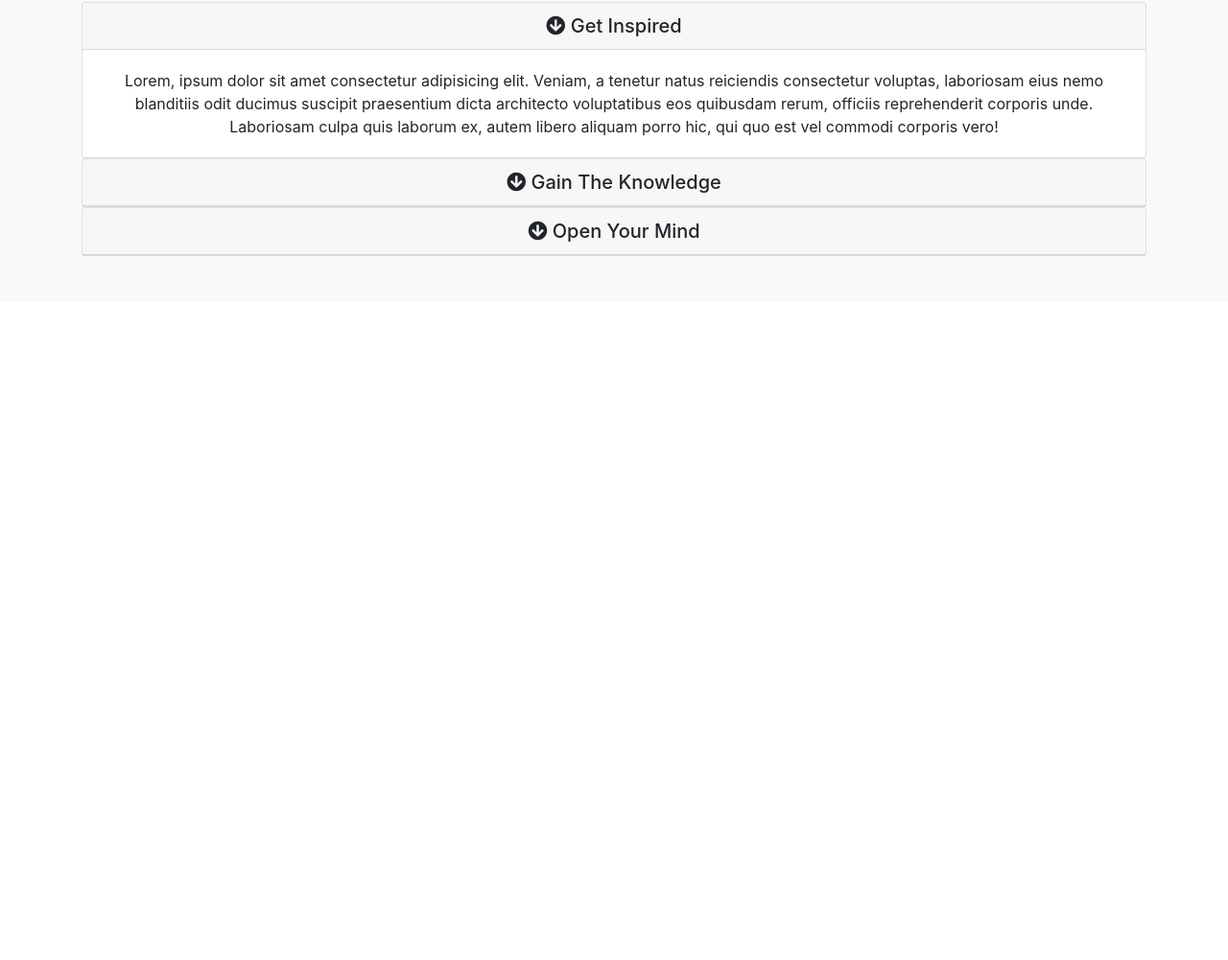
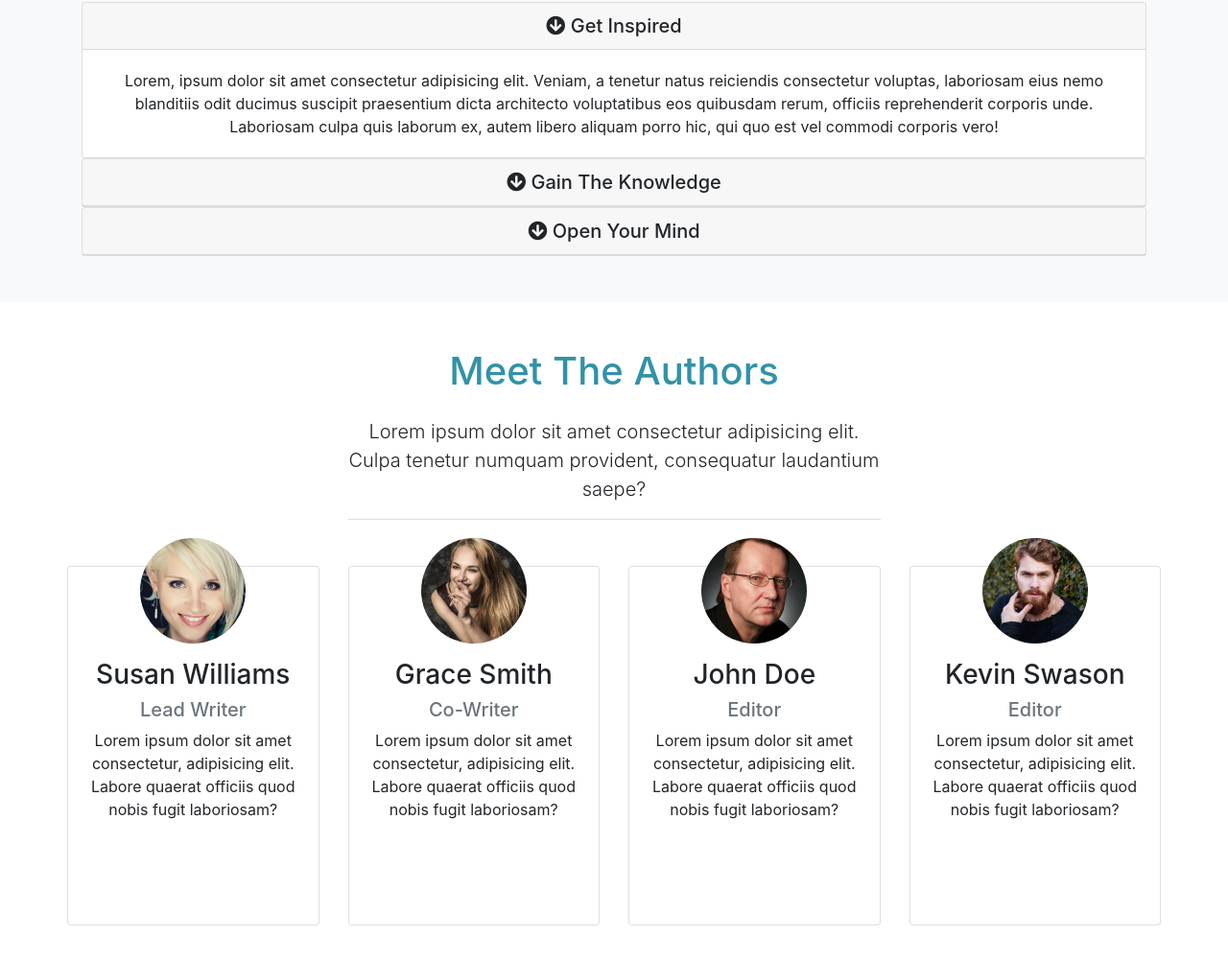
Before and after one commit to lily-silva/MizuxeBookTheme, a plain HTML site: page index.html in a window 1280 px wide. Shown: the part 1390-2391 px from the top of the page at 96% size. Before the commit the page ends 1705 px from the top, so only its background shows below. Drawn offline with nearby package versions, Linux system fonts and the light colour scheme.

Commit message:
meet the authors section

```diff
--- a/index.html
+++ b/index.html
@@ -200,6 +200,144 @@
   </div>
 </section>
 
+<!-- AUTHORS -->
+
+<section id="authors" class="my-5 text-center">
+  <div class="container">
+    <div class="row">
+      <div class="col">
+        <div class="info-header mb-5">
+          <h1 class="text-primary pb-3">Meet The Authors</h1>
+          <p class="lead">Lorem ipsum dolor sit amet consectetur adipisicing elit. Culpa tenetur numquam provident,
+            consequatur laudantium saepe?</p>
+        </div>
+      </div>
+
+      <div class="row">
+        <div class="col-lg-3 col-md-6">
+          <div class="card">
+            <div class="card-body">
+              <img src="img/person1.jpg" alt="" class="img-fluid rounded-circle w-50 mb-3">
+              <h3>Susan Williams</h3>
+              <h5 class="text-muted">Lead Writer</h5>
+              <p>Lorem ipsum dolor sit amet consectetur, adipisicing elit. Labore quaerat officiis quod nobis fugit
+                laboriosam?</p>
+              <div class="d-flex justify-content-center">
+                <div class="p-4">
+                  <a href="http://facebook.com">
+                    <i class="fab fa-facebook"></i>
+                  </a>
+                </div>
+                <div class="p-4">
+                  <a href="http://twitter.com">
+                    <i class="fab fa-twitter"></i>
+                  </a>
+                </div>
+                <div class="p-4">
+                  <a href="http://instagram.com">
+                    <i class="fab fa-instagram"></i>
+                  </a>
+                </div>
+              </div>
+            </div>
+          </div>
+        </div> <!-- Col -->
+
+        <div class="col-lg-3 col-md-6">
+          <div class="card">
+            <div class="card-body">
+              <img src="img/person2.jpg" alt="" class="img-fluid rounded-circle w-50 mb-3">
+              <h3>Grace Smith</h3>
+              <h5 class="text-muted">Co-Writer</h5>
+              <p>Lorem ipsum dolor sit amet consectetur, adipisicing elit. Labore quaerat officiis quod nobis fugit
+                laboriosam?</p>
+              <div class="d-flex justify-content-center">
+                <div class="p-4">
+                  <a href="http://facebook.com">
+                    <i class="fab fa-facebook"></i>
+                  </a>
+                </div>
+                <div class="p-4">
+                  <a href="http://twitter.com">
+                    <i class="fab fa-twitter"></i>
+                  </a>
+                </div>
+                <div class="p-4">
+                  <a href="http://instagram.com">
+                    <i class="fab fa-instagram"></i>
+                  </a>
+                </div>
+              </div>
+            </div>
+          </div>
+        </div><!-- Col -->
+
+        <div class="col-lg-3 col-md-6">
+          <div class="card">
+            <div class="card-body">
+              <img src="img/person3.jpg" alt="" class="img-fluid rounded-circle w-50 mb-3">
+              <h3>John Doe</h3>
+              <h5 class="text-muted">Editor</h5>
+              <p>Lorem ipsum dolor sit amet consectetur, adipisicing elit. Labore quaerat officiis quod nobis fugit
+                laboriosam?</p>
+              <div class="d-flex justify-content-center">
+                <div class="p-4">
+                  <a href="http://facebook.com">
+                    <i class="fab fa-facebook"></i>
+                  </a>
+                </div>
+                <div class="p-4">
+                  <a href="http://twitter.com">
+                    <i class="fab fa-twitter"></i>
+                  </a>
+                </div>
+                <div class="p-4">
+                  <a href="http://instagram.com">
+                    <i class="fab fa-instagram"></i>
+                  </a>
+                </div>
+              </div>
+            </div>
+          </div>
+        </div> <!-- Col -->
+
+        <div class="col-lg-3 col-md-6">
+          <div class="card">
+            <div class="card-body">
+              <img src="img/person4.jpg" alt="" class="img-fluid rounded-circle w-50 mb-3">
+              <h3>Kevin Swason</h3>
+              <h5 class="text-muted">Editor</h5>
+              <p>Lorem ipsum dolor sit amet consectetur, adipisicing elit. Labore quaerat officiis quod nobis fugit
+                laboriosam?</p>
+              <div class="d-flex justify-content-center">
+                <div class="p-4">
+                  <a href="http://facebook.com">
+                    <i class="fab fa-facebook"></i>
+                  </a>
+                </div>
+                <div class="p-4">
+                  <a href="http://twitter.com">
+                    <i class="fab fa-twitter"></i>
+                  </a>
+                </div>
+                <div class="p-4">
+                  <a href="http://instagram.com">
+                    <i class="fab fa-instagram"></i>
+                  </a>
+                </div>
+              </div>
+            </div>
+          </div>
+        </div> <!-- Col -->
+
+      </div>
+    </div>
+  </div>
+</section>
+
+<!-- CONTACT -->
+
+
 
 
 <script src="https://code.jquery.com/jquery-3.3.1.min.js"
--- a/sass/style.scss
+++ b/sass/style.scss
@@ -37,6 +37,21 @@ body {
     border-bottom: 1px #ddd solid;
 }
 
+#authors {
+    img {
+        margin-top: -50px;
+    }
+
+    .card:hover {
+        background: $primary;
+        color: #fff;
+    }
+
+    .fab {
+        color: #fff;
+    }
+}
+
 @media (max-width: 768px) {
 
     #showcase h1 {
```
Also changed, not shown: css/style.css, 1 other file.
